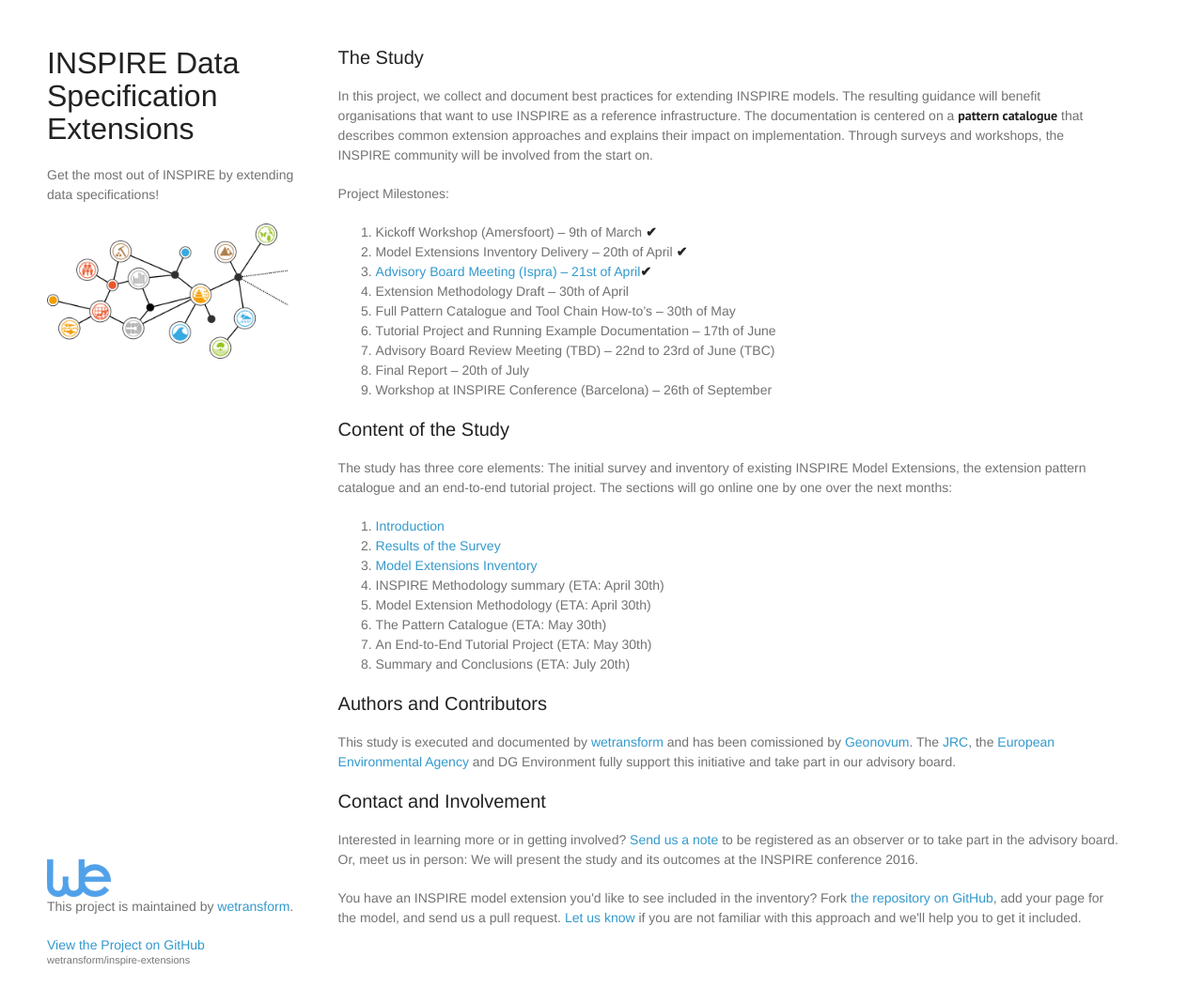
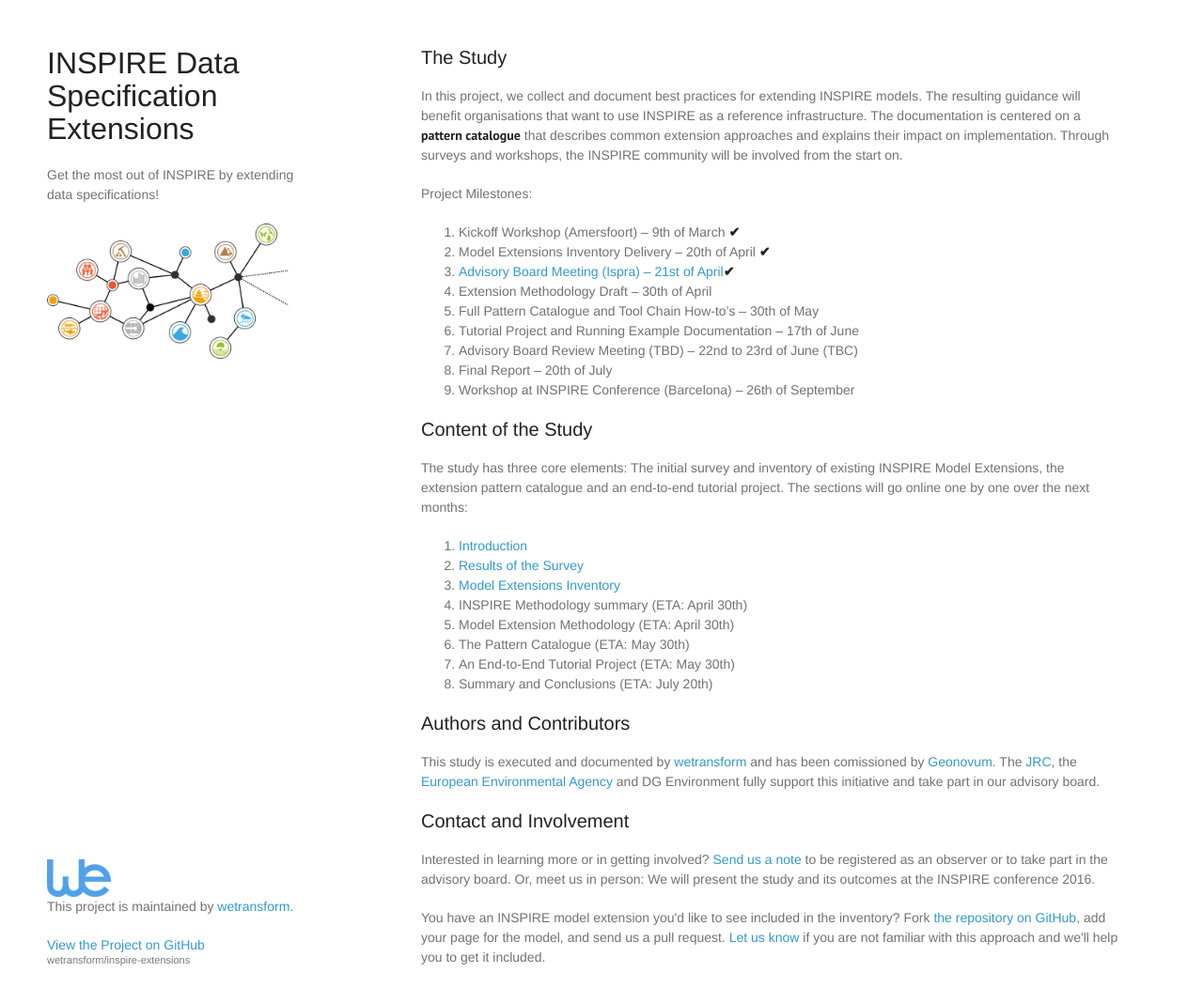
Before and after one commit to wetransform/inspire-extensions, a Jekyll site: the page built from index.html, in a window 1280 px wide and 1100 px high. Shown: the top 1068 px of the window at 94% size. Built offline with Jekyll 4.4.1, drawn with Linux system fonts in a browser that asks for light colours; some web fonts are replaced.

Commit message:
Fix offset issue with columns

```diff
--- a/stylesheets/styles.css
+++ b/stylesheets/styles.css
@@ -211,6 +211,7 @@
 }
 
 section {
+    width: 58vw;
     margin-left: 270px;
     float: right;
     padding-bottom: 50px;
@@ -302,6 +303,13 @@
     }
 }
 
+
+@media print, screen and (min-width: 1700px) {
+    section{
+        width: 45vw;
+    }
+}
+
 @media print {
     body {
         padding: 0.4in;
```
